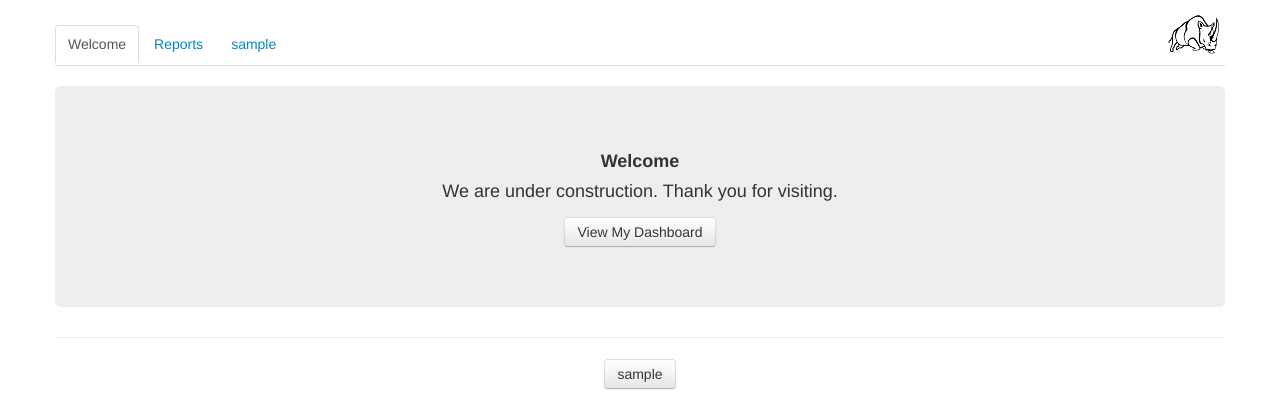
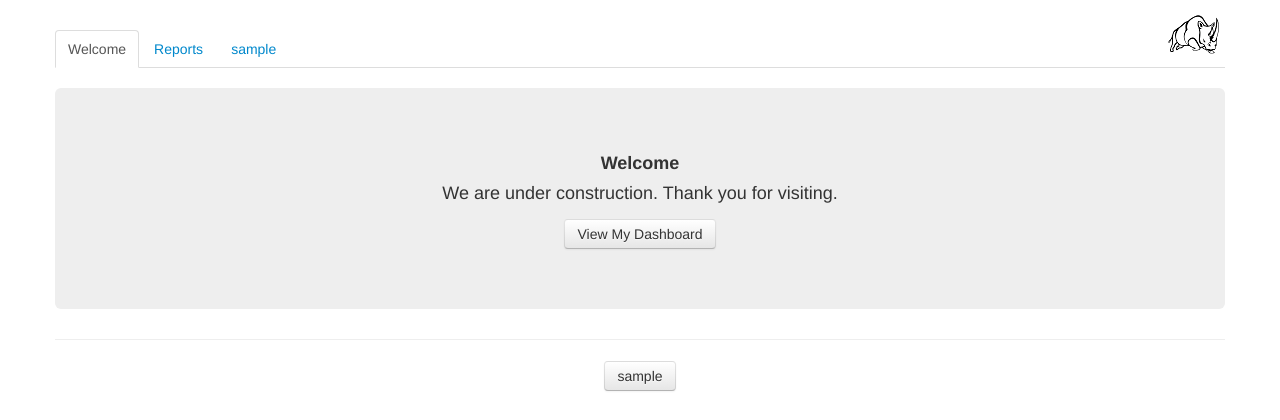
Before and after one commit to jeffreyleecooper/TomassiReporting, a Python web app: template templates/base.html in a window 1280 px wide. Shown: the top 420 px of the page. Run offline with Jinja, Linux system fonts and the light colour scheme; the template is opened without the code that fills it: most values are stand-ins (such as "Sample title", 1, 10 or a date in 2020); some libraries are stand-ins or nearby versions.

Commit message:
Minor formatting

```diff
--- a/templates/base.html
+++ b/templates/base.html
@@ -57,7 +57,7 @@
     <div class="pull-right"><a href="http://www.singularlaboratories.com"><img src="/assets/img/logo.png" ></a>
     </div>
 
-    <div style="padding-top:20px;">
+    <div style="padding-top:25px;">
     <ul class="nav nav-tabs" >
 	<li {% if active_page != "report" %} class="active"{% endif %}>
 		<a href="/">Welcome</a>
@@ -86,7 +86,7 @@
       <hr>
       <div class="center_align">
       {% if user %}
-      You are currently logged in as {{user}}.<br /><br />
+      You are currently logged in as {{user}}<br /><br />
       {% endif %}
       <a class="btn" href="{{login_url}}">{{login_text}}</a></div>
       </div>
```
